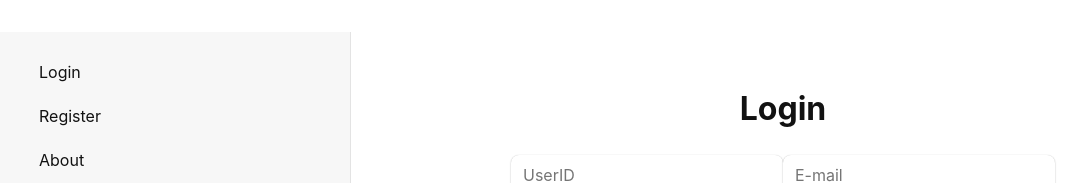
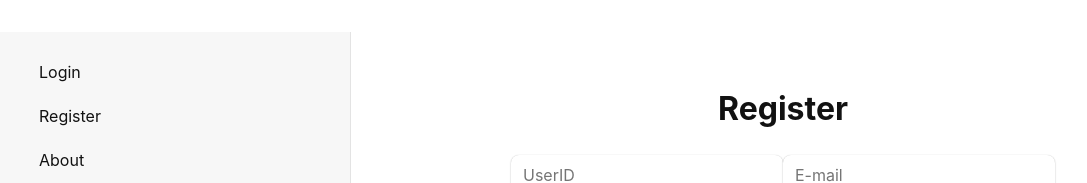
Before and after one commit to Aryanxfa/Digital-Payments-Book-old, a React (Create React App) app: page /register in a window 1280 px wide. Shown: the top 183 px of the page, without its empty margins (33-1120 px from the left). Built offline with nearby package versions, Linux system fonts and the light colour scheme.

Commit message:
correct register page

```diff
--- a/src/routes/Home/Register.jsx
+++ b/src/routes/Home/Register.jsx
@@ -34,7 +34,7 @@ export function Register({ setLoginUser }) {
     return (
         <>
             <div className="login">
-                <h1>Login</h1>
+                <h1>Register</h1>
                 <form method="post" onSubmit={handleSubmit}>
                     <input type="text" name="userid" placeholder="UserID"></input>
                     <input type="email" name="email" placeholder="E-mail"></input>
```
